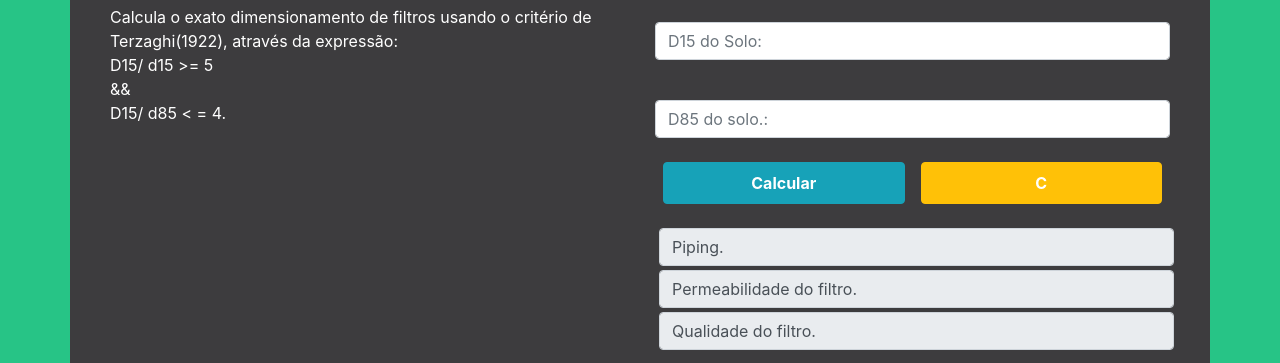
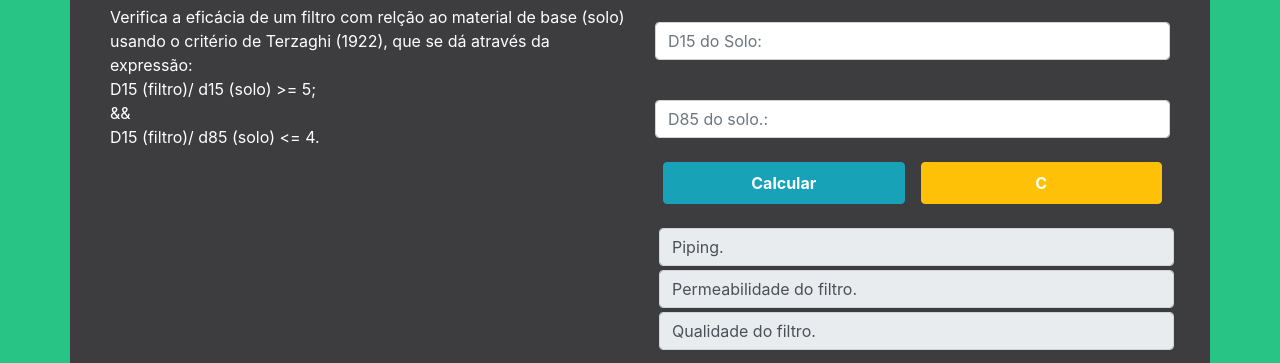
Before and after one commit to samuelcavalcantii/Filtro_Terzaghi, a plain HTML site: page index.html in a window 1280 px wide. Shown: the part 110-473 px from the top of the page. Drawn offline with nearby package versions, Linux system fonts and the light colour scheme.

Commit message:
Mudança do parágrafo.

```diff
--- a/index.html
+++ b/index.html
@@ -51,7 +51,7 @@
         <div class="row">
           <div class="col-12 col-md-6">
             <h2>Dimensionamento <br>de Filtros</h2>
-             <P>Calcula o exato dimensionamento de filtros usando o critério de Terzaghi(1922), através da expressão:<br> D15/ d15 >= 5 <br>&& <br>D15/ d85 < = 4.
+             <P>Verifica a eficácia de um filtro com relção ao material de base (solo) usando o critério de Terzaghi (1922), que se dá através da expressão:<br> D15 (filtro)/ d15 (solo) >= 5; <br>&& <br>D15 (filtro)/ d85 (solo) <= 4.
 
              </P>
           </div>
```
